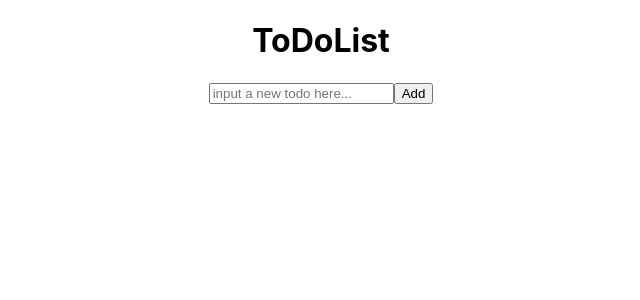
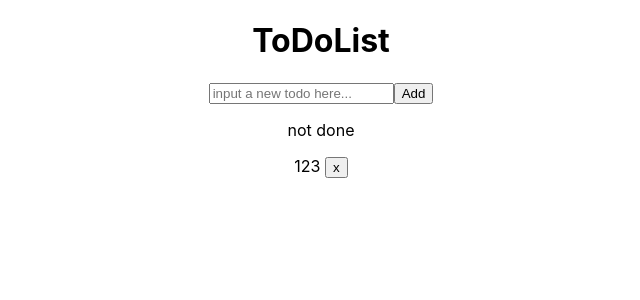
Before and after one commit to carolchu08/Todo, a React (Create React App) app: page / in a window 1280 px wide. Shown: the top 300 px of the page, without its empty margins (319-959 px from the left). Built offline with nearby package versions, Linux system fonts and the light colour scheme.

Commit message:
add delete, change done status function

```diff
--- a/src/Component/ToDoGroup.js
+++ b/src/Component/ToDoGroup.js
@@ -1,9 +1,27 @@
 import React, { Component } from 'react';
+import ToDoItem from './ToDoItem';
 
 class ToDoGroup extends Component {
+    constructor(props) {
+        super(props);
+        this.state = {
+            toDoList: [
+                {
+                    "id": "38235104-e7df-4eb5-a349-3c87665dcc7c",
+                    "text": "123",
+                    "done": false
+                }
+            ]
+        }
+    }
+
     render() {
+        const { toDoList } = this.state;
         return (
             <div>
+                {
+                    toDoList.map(item => <ToDoItem key={item.id} data={item} />)
+                }
 
             </div>
         );
--- a/src/Component/ToDoItem.js
+++ b/src/Component/ToDoItem.js
@@ -0,0 +1,32 @@
+import React, { Component } from 'react';
+
+class ToDoItem extends Component {
+    changeDoneStatus=()=>{
+        if(this.props.data.done){
+           console.log('not done');
+        }else{
+            console.log('done');
+        }
+
+    }
+    deleteItem = () => {
+        console.log(`going to delete ${this.props.data.id}`);
+    }
+
+
+    render() {
+        const {text, done} = this.props.data;
+        return (
+            <div>
+               <span>
+                    <p> {done ? 'should be done' : 'not done'} </p>
+                    <p onClick={this.changeDoneStatus}> {text} {' '}
+                    <button onClick={this.deleteItem}> x </button>
+                    </p>
+                </span>
+            </div>
+        );
+    }
+}
+
+export default ToDoItem;
```
Also changed, not shown: src/Component/ToDoGenerator.js (+8 -8 lines), 1 other file (tests, documents, lock files or other folders).
